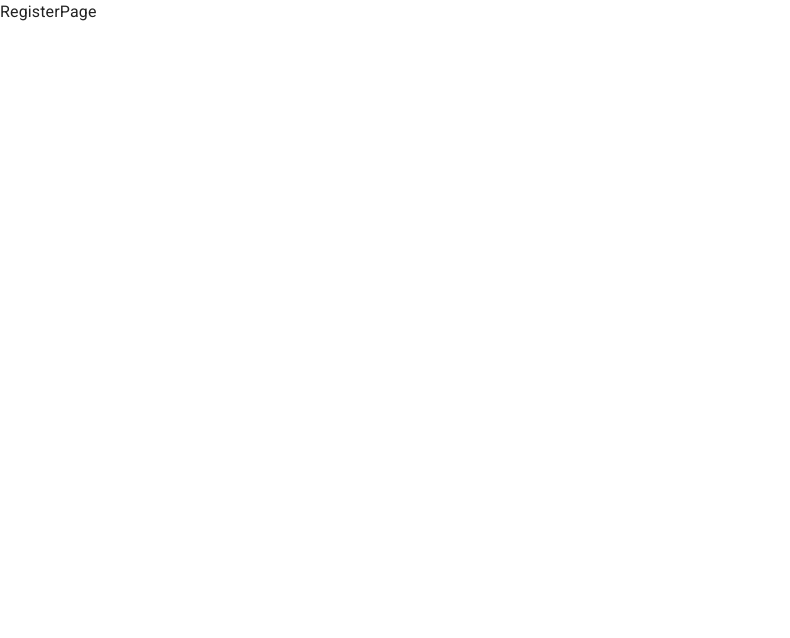
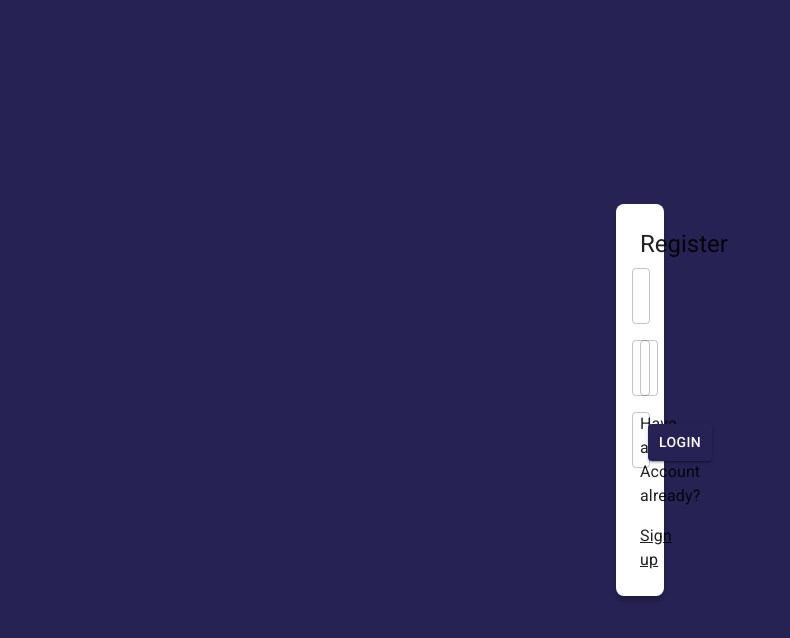
Before and after one commit to wilmerh94/journal-app, a React (Vite) app: page /auth/register in a window 1280 px wide. Shown: the top 638 px of the page, without its empty margins (0-790 px from the left). Built offline with nearby package versions, Linux system fonts and the light colour scheme.

Commit message:
mui login navbar

```diff
--- a/src/auth/layout/AuthLayout.jsx
+++ b/src/auth/layout/AuthLayout.jsx
@@ -17,6 +17,8 @@ export const AuthLayout = ({ children, title = '' }) => {
          <Grid
             className='box-shadow'
             xs={5}
+            sm={7}
+            md={10}
             sx={{
                width: { md: 45 },
                backgroundColor: 'background.paper',
--- a/src/auth/pages/RegisterPage.jsx
+++ b/src/auth/pages/RegisterPage.jsx
@@ -1,3 +1,69 @@
+import { Google } from '@mui/icons-material';
+import { Button, Link, TextField, Typography } from '@mui/material';
+import Grid from '@mui/material/Unstable_Grid2';
+import { Link as RouterLink } from 'react-router-dom';
+import { AuthLayout } from '../layout/AuthLayout';
+
 export const RegisterPage = () => {
-   return <div>RegisterPage</div>;
+   return (
+      <AuthLayout title='Register'>
+         <form>
+            <Grid container spacing={2}>
+               <Grid xs={12} md={10} sx={{ px: 0 }}>
+                  <TextField
+                     label='Name'
+                     type='text'
+                     placeholder='Wilmer Herrera'
+                     fullWidth
+                  />
+               </Grid>
+               <Grid xs={12} md={6} sx={{ px: 0 }}>
+                  <TextField
+                     label='Email'
+                     type='email'
+                     placeholder='email@google.com'
+                     fullWidth
+                  />
+               </Grid>
+               <Grid xs={12} md={6} sx={{ px: 0 }}>
+                  <TextField
+                     label='Password'
+                     type='password'
+                     placeholder='Password'
+                     fullWidth
+                  />
+               </Grid>
+               <Grid xs={12} md={6} sx={{ px: 0 }}>
+                  <TextField
+                     label='RePassword'
+                     type='password'
+                     placeholder='RePassword'
+                     fullWidth
+                  />
+               </Grid>
+               <Grid container xs={12} sm={12} md={6} sx={{ mt: 0.5 }}>
+                  <Grid xs sm={12}>
+                     <Button variant='contained' fullWidth>
+                        Login
+                     </Button>
+                  </Grid>
+               </Grid>
+               <Grid
+                  container
+                  direction='row'
+                  justifyContent='end'
+                  sx={{ width: '100%' }}>
+                  <Grid>
+                     <Typography sx={{ mr: 1 }}>Have an Account already?</Typography>
+                  </Grid>
+                  <Grid>
+                     <Link component={RouterLink} color='inherit' to='/auth/login'>
+                        Sign up
+                     </Link>
+                  </Grid>
+               </Grid>
+            </Grid>
+         </form>
+      </AuthLayout>
+   );
 };
--- /dev/null
+++ b/src/journal/components/Navbar.jsx
@@ -0,0 +1,39 @@
+import { LogoutOutlined, MenuOutlined } from '@mui/icons-material';
+import { AppBar, IconButton, Toolbar, Typography } from '@mui/material';
+import Grid from '@mui/material/Unstable_Grid2/Grid2';
+
+export const Navbar = ({ drawerWidth }) => {
+   return (
+      <AppBar
+         position='fixed'
+         sx={{
+            width: { sm: `calc(100% - ${drawerWidth}px)` },
+            ml: { sm: `${drawerWidth}px` },
+         }}>
+         <Toolbar>
+            <IconButton
+               color='inherit'
+               edge='start'
+               sx={{ mr: 2, display: { sm: 'none' } }}>
+               <MenuOutlined />
+            </IconButton>
+
+            <Grid
+               container
+               direction='row'
+               justifyContent='space-between'
+               alignItems='center'
+               sx={{ width: '100%' }}>
+               <Typography variant='h6' noWrap component='div'>
+                  JournalApp
+               </Typography>
+               <Grid>
+                  <IconButton color='error'>
+                     <LogoutOutlined />
+                  </IconButton>
+               </Grid>
+            </Grid>
+         </Toolbar>
+      </AppBar>
+   );
+};
--- /dev/null
+++ b/src/journal/components/SideBar.jsx
@@ -0,0 +1,53 @@
+import { TurnedInNot } from '@mui/icons-material';
+import {
+   Box,
+   Divider,
+   Drawer,
+   List,
+   ListItem,
+   ListItemButton,
+   ListItemIcon,
+   ListItemText,
+   Toolbar,
+   Typography,
+} from '@mui/material';
+import Grid from '@mui/material/Unstable_Grid2/Grid2';
+
+export const SideBar = ({ drawerWidth }) => {
+   return (
+      <Box component='nav' sx={{ width: { sm: drawerWidth }, flexShrink: { sm: 0 } }}>
+         <Drawer
+            variant='permanent' //Temporary
+            open
+            sx={{
+               display: { xs: 'block' },
+               '& .MuiDrawer-paper': {
+                  boxSizing: 'border-box',
+                  width: drawerWidth,
+               },
+            }}>
+            <Toolbar>
+               <Typography variant='h6' noWrap component='div'>
+                  Wilmer Herrera
+               </Typography>
+            </Toolbar>
+            <Divider />
+            <List>
+               {['January', 'February'].map((text) => (
+                  <ListItem key={text} disablePadding>
+                     <ListItemButton>
+                        <ListItemIcon>
+                           <TurnedInNot />
+                        </ListItemIcon>
+                        <Grid container spacing={{ xs: 2, md: 3 }} direction='column'>
+                           <ListItemText primary={text} />
+                           <ListItemText secondary={'Secondary text'} />
+                        </Grid>
+                     </ListItemButton>
+                  </ListItem>
+               ))}
+            </List>
+         </Drawer>
+      </Box>
+   );
+};
--- /dev/null
+++ b/src/journal/components/index.js
@@ -0,0 +1,2 @@
+export * from './Navbar';
+export * from './SideBar';
--- /dev/null
+++ b/src/journal/layout/JournalLayout.jsx
@@ -0,0 +1,18 @@
+import { Box } from '@mui/material';
+import { Navbar, SideBar } from '../components';
+
+const drawerWidth = 240;
+
+export const JournalLayout = ({ children }) => {
+   return (
+      <Box sx={{ display: 'flex' }}>
+         <Navbar drawerWidth={drawerWidth} />
+
+         <SideBar drawerWidth={drawerWidth} />
+         <Box component='main' sx={{ flexGrow: 1, p: 3 }}>
+            {/* Toolbar */}
+            {children}
+         </Box>
+      </Box>
+   );
+};
--- a/src/journal/pages/JournalPage.jsx
+++ b/src/journal/pages/JournalPage.jsx
@@ -1,9 +1,12 @@
 import { Typography } from '@mui/material';
+import { JournalLayout } from '../layout/JournalLayout';
 
 export const JournalPage = () => {
    return (
-      <>
+      <JournalLayout>
          <Typography variant='h1'>JournalPage</Typography>
-      </>
+         {/* Nothing selected it */}
+         {/* NoteView */}
+      </JournalLayout>
    );
 };
```
